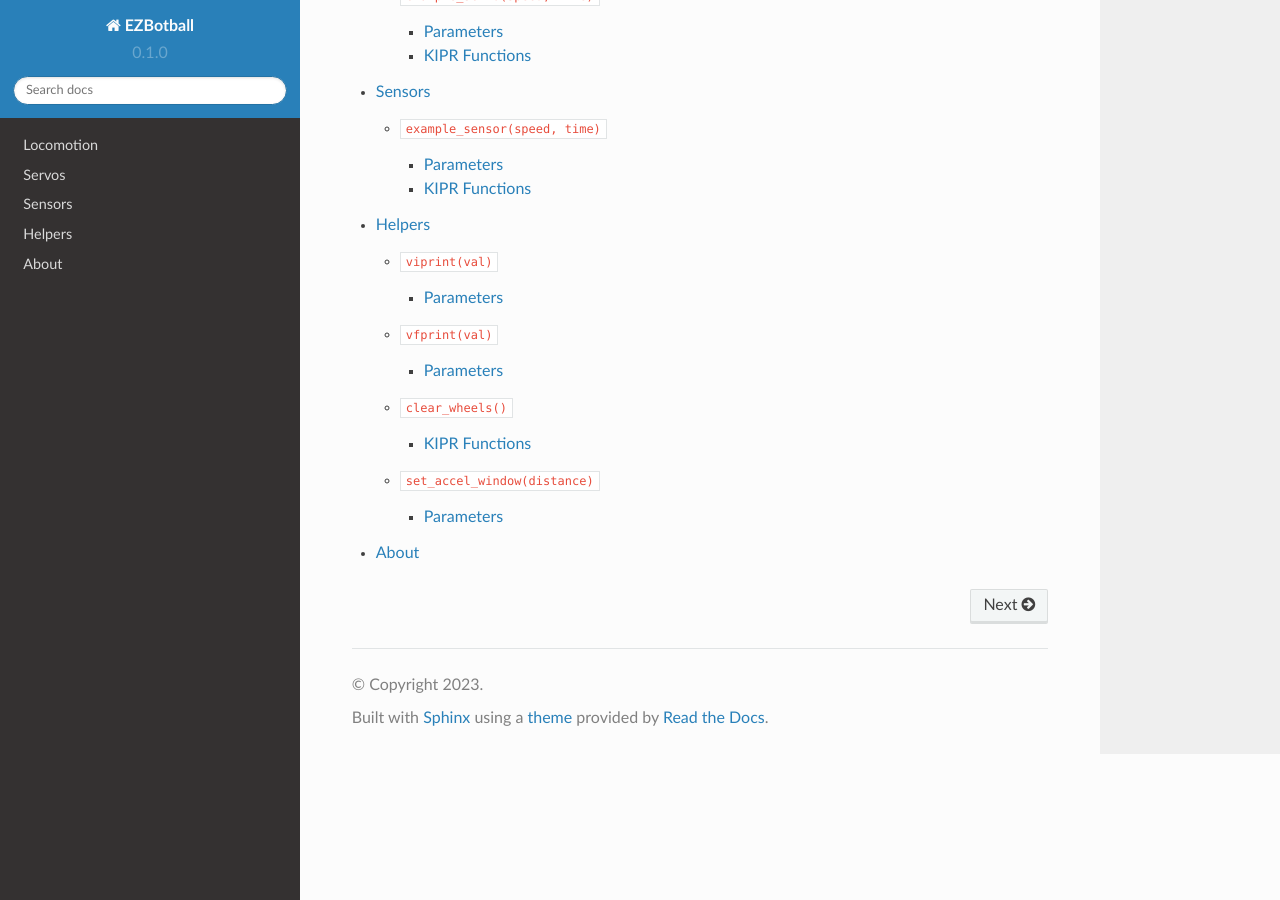
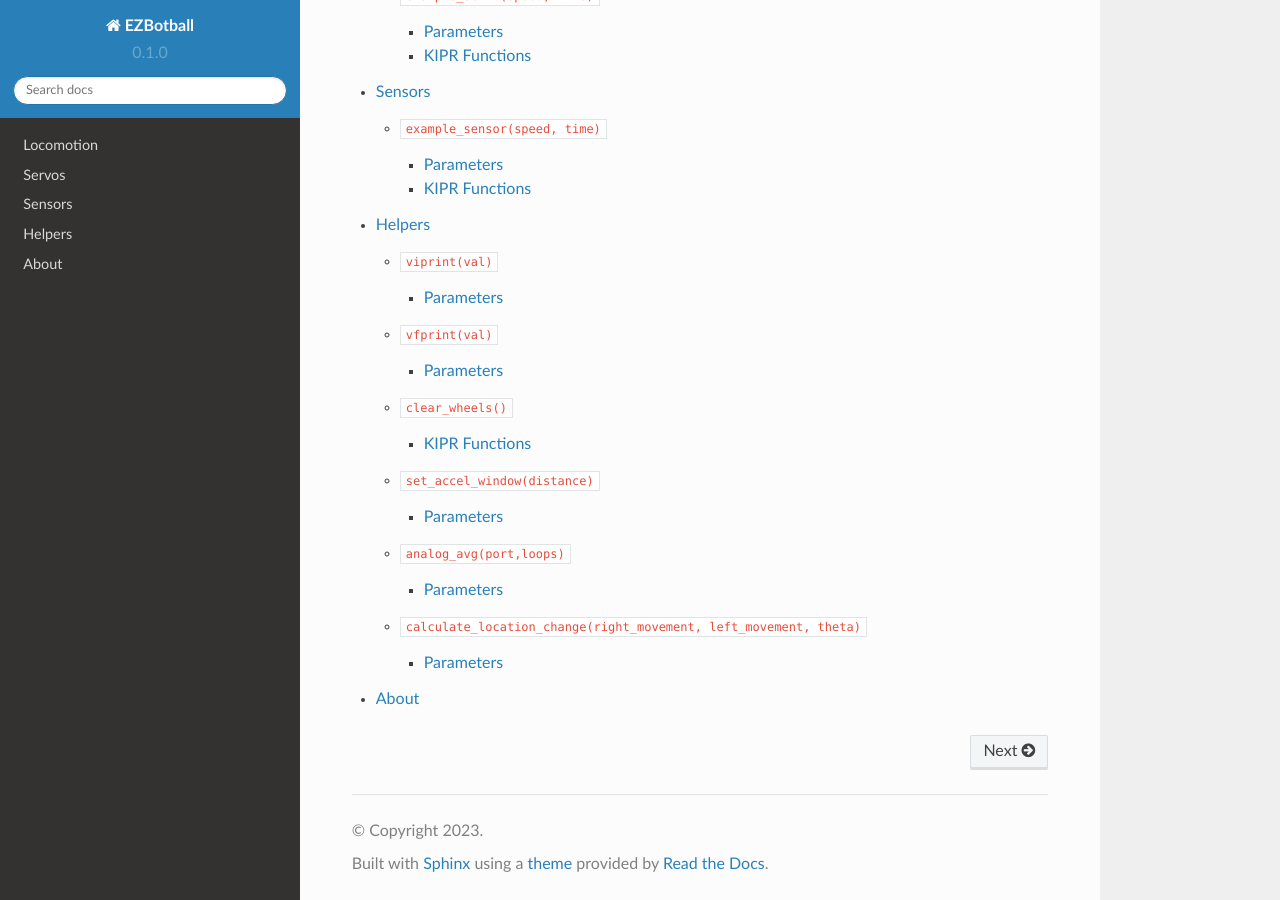
Before and after one commit to EZBotball/API, a Sphinx documentation site: the page built from docs/source/index.rst, in a window 1280 px wide and 900 px high, scrolled down 744 px. Built offline with Sphinx 7.4.7 and the Read the Docs theme 2.0.0, drawn with Linux system fonts in a browser that asks for light colours; some of the changed lines change nothing that is shown.

Commit message:
more functions added

```diff
--- a/docs/source/helpers.rst
+++ b/docs/source/helpers.rst
@@ -45,11 +45,43 @@ KIPR Functions
 ``set_accel_window(distance)``
 ---------------------------
 
-a simple debugging function used for easily printing integer values
+used the set the accel and deccel of locomotion functions
 
 Parameters
 ^^^^^^^^^^
-   * **distance** (`float`_) - the distance of the acceleration and deceleration of the drives in cm
+   * **distance** (`float`_) - the distance of the acceleration and deceleration in cm
+
+.. raw:: html
+
+   <hr>
+
+``analog_avg(port,loops)``
+---------------------------
+basic function used to average the analog sensors for a certain amount of loops
+there is a 5 millisecond delay in between that data collection
+
+Parameters
+^^^^^^^^^^
+   * **port** (`int`_) - the port of the analog sensor
+   * **loops** (`int`_) - how many times that data is collected for the average
+
+.. raw:: html
+
+   <hr>
+
+``calculate_location_change(right_movement, left_movement, theta)``
+---------------------------
+this function returns a Struct of type position holding the change in x, y, and theta based on
+the given input. The math does not account for the perfect curve of the driven distance, and
+instead uses much simpler triangular math becuase it is supposed to be sampled fast inside of a loop.
+But because it can sample so much faster with easier equations, under light experimentation the simpler
+math has shown better results than the more complicated and correct math
+
+Parameters
+^^^^^^^^^^
+   * **right_movement** (`double`_) - the distance the right wheel has travelled since last sample
+   * **left_movement** (`double`_) - the distance the left wheel has travelled since last sample
+   * **theta** (`double`_) - the overall angle of the robot since the start of the loop, *this is unlike the previous two parameters that only ask for change in movement that loop*
 
 .. raw:: html
 
@@ -58,9 +90,8 @@ Parameters
 
 
 
-
-
 .. _int: https://devdocs.io/c/language/types
 .. _float: https://devdocs.io/c/language/types
+.. _double: https://devdocs.io/c/language/types
 .. _cmpc: https://files.kipr.org/wallaby/wallaby_doc/group__motor.html#ga3f000f325222eb01b69844290a654795
 .. _mav: https://www.kipr.org/doc/group__motor.html#gabd36f01986c363f70d86c7a768ae1348
```
